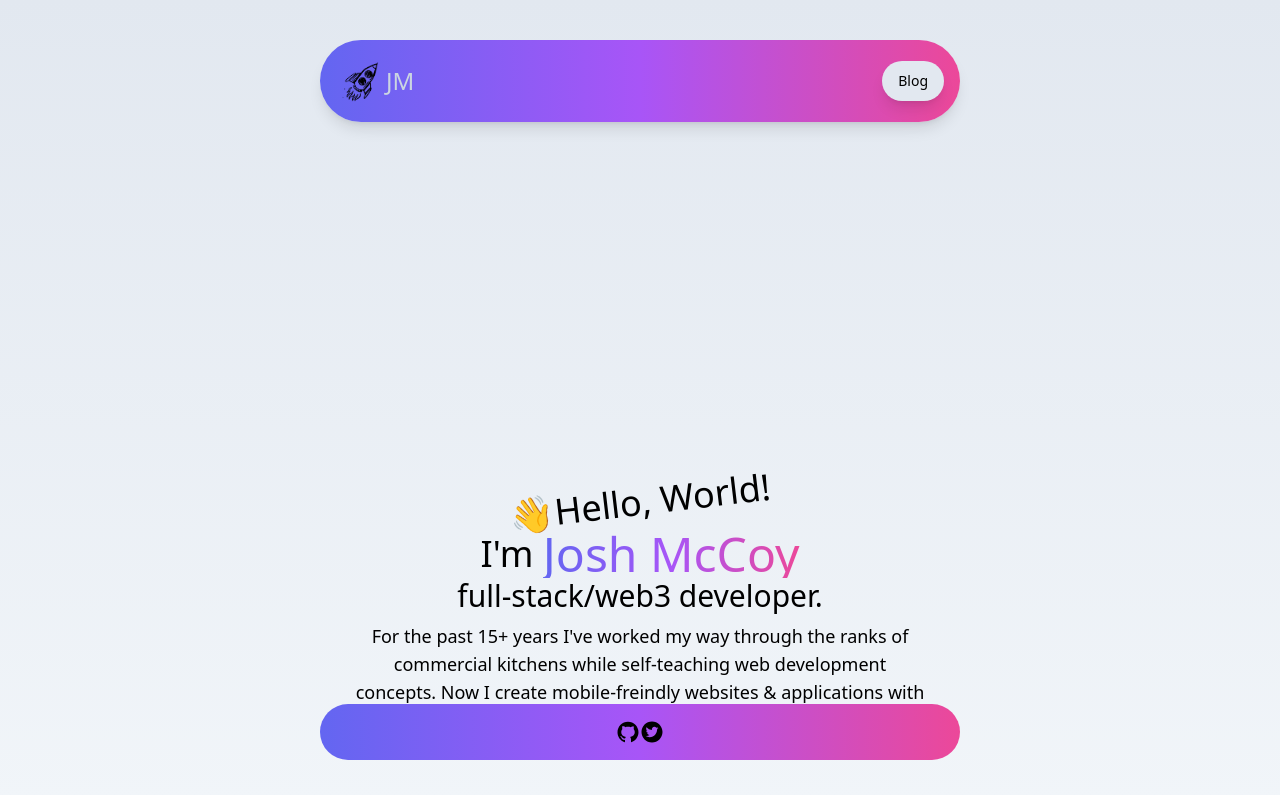
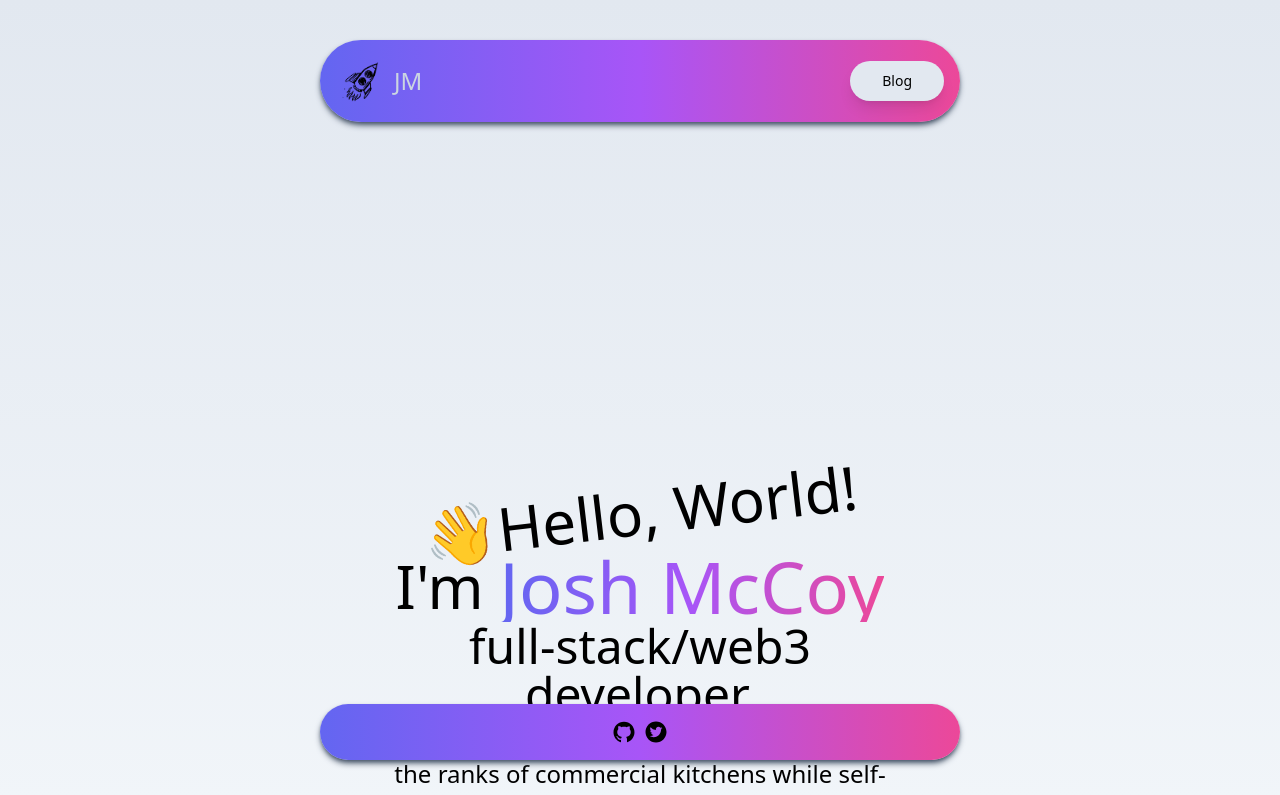
Before and after one commit to joshmccoydev/joshmccoy.dev, a Next.js app: page / in a window 1280 px wide. Shown: the top 795 px of the page. Built offline with nearby package versions, Linux system fonts and the light colour scheme.

Commit message:
getting close

```diff
--- a/app/blog/page.js
+++ b/app/blog/page.js
@@ -7,41 +7,47 @@ import Link from 'next/link'
 
 export default function Home() {
   return (
-    <main className="container md:w-2/3 lg:w-1/2">
-      <section className="mt-10">
-        <h1 className="text-4xl">Most recent posts</h1>
-        <ul className="text-2xl mt-4 pb-10 space-y-4">
+    <main className="container text-justify md:w-2/3 lg:w-1/2">
+      <section className="mt-16 md:mt-32 lg:mt-96">
+        <h1 className="text-2xl md:text-3xl lg:text-4xl">Most recent posts</h1>
+        <ul className="text-lg md:text-1xl lg:text-2xl mt-2 md:mt-6 lg:mt-10 pb-2 md:pb-4 lg:pb-10 space-y-4 md:space-y-4 lg:space-y-12">
           <li>
             <Link href="/blog/001" className="">
               <h2>Why I gave up on trying to create the perfect portfolio site</h2>
-              <h3 className="text-sm">Published on July 31, 2023</h3>
+              <h3 className="text-sm text-slate-500">Published on July 31, 2023</h3>
             </Link>
           </li>
-          {/*<li>
+          {/*
+          <li>
             <Link href="/blog/001" className="">
-              <h2>The second post</h2>
-              <h3 className="text-sm">Published in the future</h3>
+              <h2>Why I gave up on trying to create the perfect portfolio site</h2>
+              <h3 className="text-sm text-slate-500">Published on July 31, 2023</h3>
             </Link>
           </li>
           <li>
             <Link href="/blog/001" className="">
               <h2>Why I gave up on trying to create the perfect portfolio site</h2>
-              <h3 className="text-sm">Published on July 31, 2023</h3>
+              <h3 className="text-sm text-slate-500">Published on July 31, 2023</h3>
             </Link>
           </li>
           <li>
             <Link href="/blog/001" className="">
               <h2>Why I gave up on trying to create the perfect portfolio site</h2>
-              <h3 className="text-sm">Published on July 31, 2023</h3>
+              <h3 className="text-sm text-slate-500">Published on July 31, 2023</h3>
             </Link>
           </li>
           <li>
             <Link href="/blog/001" className="">
               <h2>Why I gave up on trying to create the perfect portfolio site</h2>
-              <h3 className="text-sm">Published on July 31, 2023</h3>
+              <h3 className="text-sm text-slate-500">Published on July 31, 2023</h3>
             </Link>
-          </li>*/}
+          </li>
+          */}
+
         </ul>
+        <Link href="/blog/archive" className="">
+          <h2 className="text-lg md:text-xl lg:text-2xl">Archive</h2>
+        </Link>
       </section>
   </main>
 
--- a/app/layout.js
+++ b/app/layout.js
@@ -16,9 +16,9 @@ export default function RootLayout({ children }) {
     <html lang="en" className="min-h-screen max-h-screen">
       <body className="bg-gradient-to-b from-slate-200 to-slate-100 dark:bg-gradient-to-b dark:from-black dark:to-slate-900 dark:text-slate-300">
         <div className="w-full mx-auto z-50 w-5/6 sm:w-5/6 md:w-2/3 lg:w-1/2">
-          <nav className="mx-auto p-4 mt-10 dark:bg-none dark:bg-slate-800 bg-gradient-to-r from-indigo-500 via-purple-500 to-pink-500 justify-between rounded-full flex shadow-lg">
+          <nav className="mx-auto p-4 mt-10 dark:bg-none dark:bg-slate-800 bg-gradient-to-r from-indigo-500 via-purple-500 to-pink-500 justify-between rounded-full flex shadow-md shadow-slate-600">
             <Link href="/">
-              <span className="flex">
+              <span className="flex gap-2">
                 <Image src={logoblack} className="mx-auto rounded-full block dark:hidden"
                   alt="My Logo"
                   width="50"
@@ -31,9 +31,8 @@ export default function RootLayout({ children }) {
               </span>
             </Link>
 
-            <Link href="/blog"
-              className="my-auto">
-              <Button className="bg-transparent shadow-lg rounded-3xl text-slate bg-slate-200 text-black dark:bg-gradient-to-r dark:from-indigo-500 dark:via-purple-500 dark:to-pink-500 dark:text-slate-300">
+            <Link href="/blog" className="my-auto">
+              <Button className="bg-transparent px-8 shadow-lg rounded-3xl text-slate bg-slate-200 text-black dark:bg-gradient-to-r dark:from-indigo-500 dark:via-purple-500 dark:to-pink-500 dark:text-slate-300">
                 Blog
               </Button>
             </Link>
@@ -42,7 +41,7 @@ export default function RootLayout({ children }) {
         {children}
         <div className="w-full fixed bottom-10">
           <footer className="w-full mx-auto w-5/6 md:w-2/3 lg:w-1/2">
-            <ul className="mx-auto dark:bg-none dark:bg-slate-800 bg-gradient-to-r from-indigo-500 via-purple-500 to-pink-500 justify-center rounded-full flex py-4 text-2xl">
+            <ul className="mx-auto dark:bg-none dark:bg-slate-800 bg-gradient-to-r from-indigo-500 via-purple-500 to-pink-500 justify-center rounded-full shadow-md shadow-slate-600 flex gap-2 py-4 text-2xl">
               <li><AiFillGithub /></li>
               <li><AiFillTwitterCircle /></li>
             </ul>
--- a/app/page.js
+++ b/app/page.js
@@ -11,19 +11,19 @@ import { Icon } from '@iconify/react'
 export default function Home() {
   return (
     <main className="container text-center sm:w-full md:w-2/3 lg:w-1/2 sm:pt-32 md:pt-28 lg:pt-80">
-      <section id="about" className="pt-10 place-self">
-        <h3 className="text-4xl z-10 -rotate-[6.75deg]">👋Hello, World!</h3>
+      <section id="about" className="pt-10">
+        <h3 className="text-4xl md:text-5xl lg:text-6xl z-10 -rotate-[6.75deg]">👋Hello, World!</h3>
         <div className="flex justify-center pt-2">
-            <h2 className="text-4xl my-auto">I'm&nbsp;</h2>
-            <h2 className="text-5xl my-auto bg-gradient-to-r from-indigo-500 via-purple-500 to-pink-500 text-transparent bg-clip-text dark:bg-gradient-to-r dark:from-indigo-500 dark:via-purple-500 dark:to-pink-500">
+            <h2 className="text-4xl md:text-5xl lg:text-6xl my-auto">I'm&nbsp;</h2>
+            <h2 className="text-5xl md:text-5xl lg:text-7xl my-auto bg-gradient-to-r from-indigo-500 via-purple-500 to-pink-500 text-transparent bg-clip-text dark:bg-gradient-to-r dark:from-indigo-500 dark:via-purple-500 dark:to-pink-500">
             Josh McCoy
             </h2>
         </div>
-        <h3 className="text-3xl">
+        <h3 className="text-3xl md:text-4xl lg:text-5xl">
           full-stack/web3 developer.
         </h3>
-        <p className="text-lg my-2">
-          For the past 15+ years I've worked my way through the ranks of commercial kitchens while self-teaching web development concepts. Now I create mobile-freindly websites & applications with React.</p>
+        <p className="text-lg md:text-xl lg:text-2xl my-2">
+          For the past 15+ years I've worked my way through the ranks of commercial kitchens while self-teaching web development concepts. Now I create Lorem, ipsum dolor sit amet consectetur adipisicing elit. Sunt animi dolorum explicabo dignissimos tempora ad quibusdam, nemo exercitationem natus doloremque voluptatibus, quisquam optio expedita eum tempore.</p>
         <div className="cross-fade w-full items-center">
           <Image src={profile} className="mx-auto rounded-full"
           alt="My Memoji"
```
